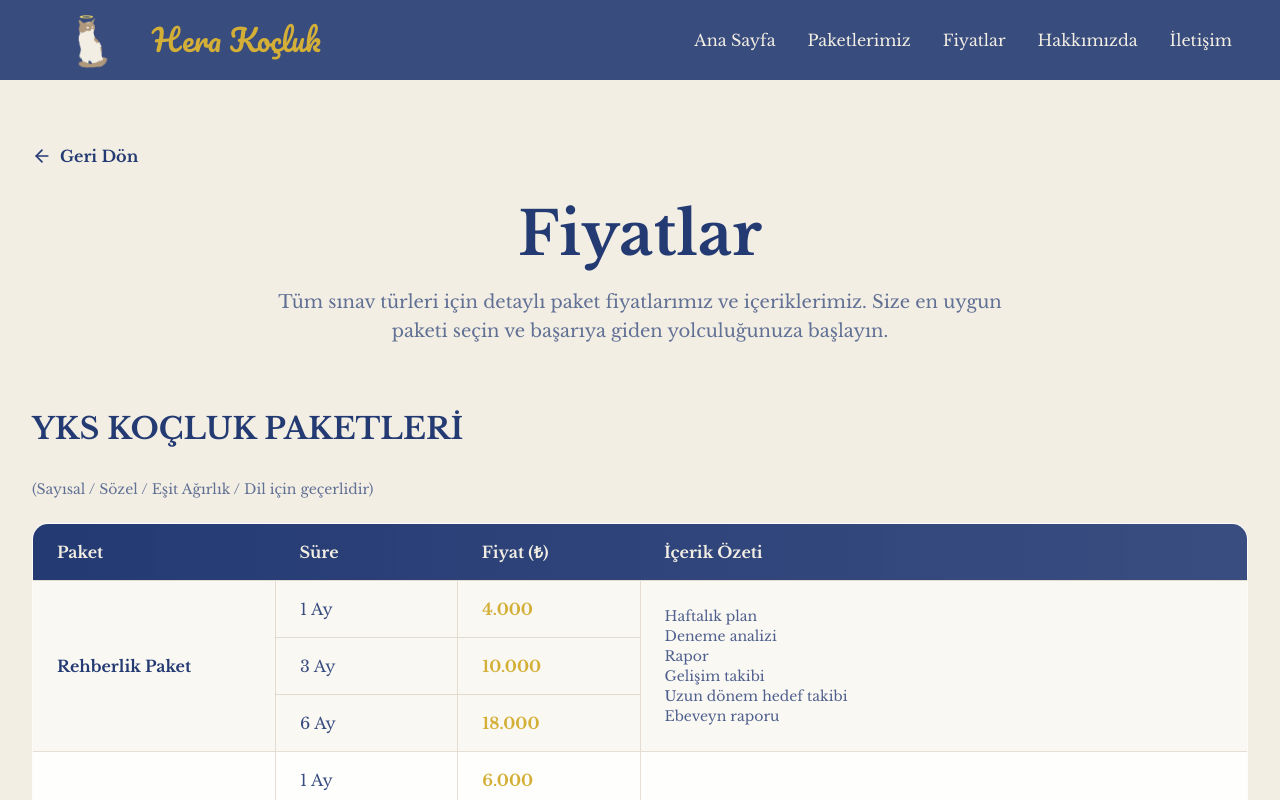
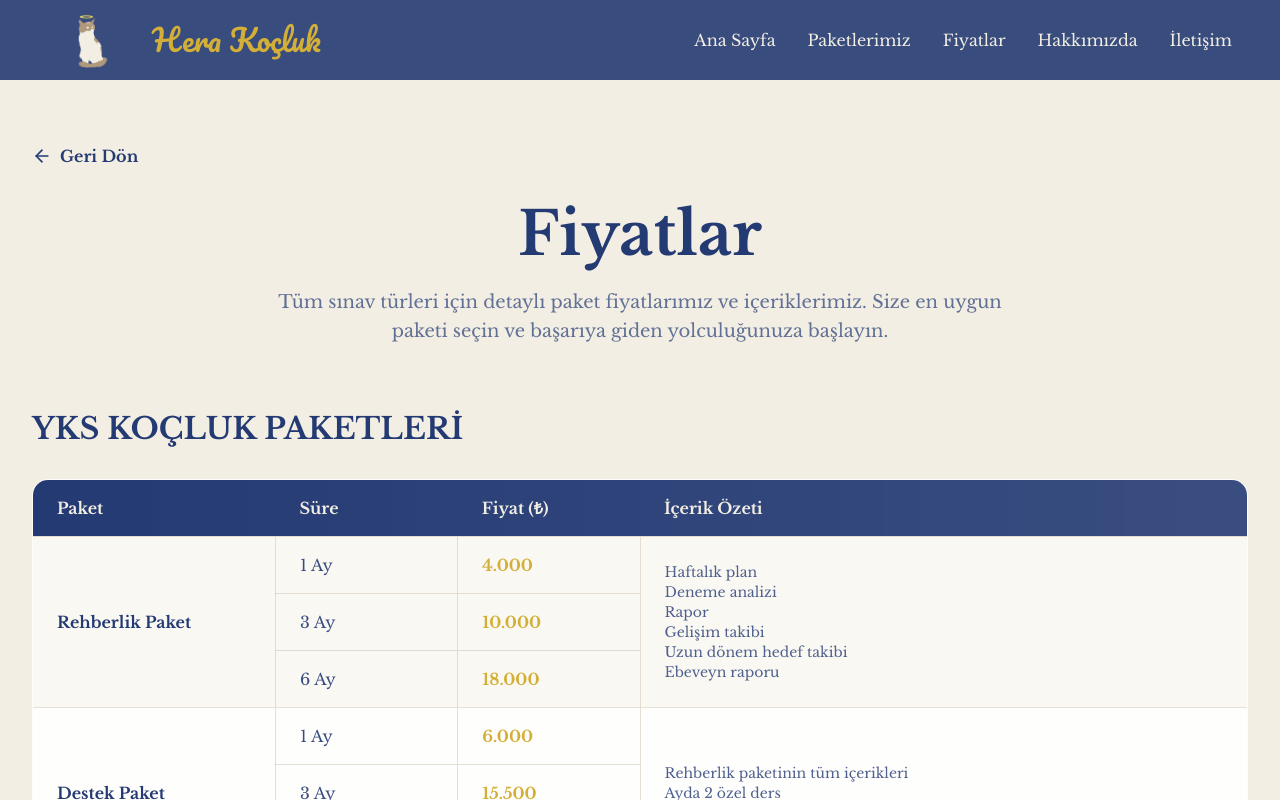
Before and after one commit to bou-slh/herakocluk, a React (Vite) app: page /fiyatlar in a window 1280 px wide. Shown: the top 800 px of the page. Built offline with nearby package versions, Linux system fonts and the light colour scheme.

Commit message:
fiyatlar commentary

```diff
--- a/src/pages/Fiyatlar.tsx
+++ b/src/pages/Fiyatlar.tsx
@@ -112,9 +112,9 @@ function PricingTable({ exam }: { exam: ExamPricing }) {
 
         {exam.title}
       </h3>
-      <p className="text-navy/70 mb-6 text-sm">
+      {/* <p className="text-navy/70 mb-6 text-sm">
         (Sayısal / Sözel / Eşit Ağırlık / Dil için geçerlidir)
-      </p>
+      </p> */}
 
       <div className="overflow-x-auto">
         <table className="w-full bg-white/80 backdrop-blur-sm rounded-2xl shadow-lg border border-beige/30 overflow-hidden">
```
